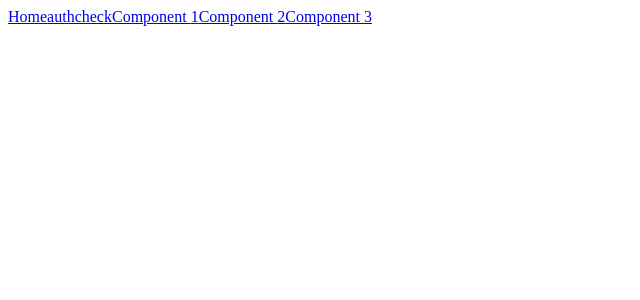
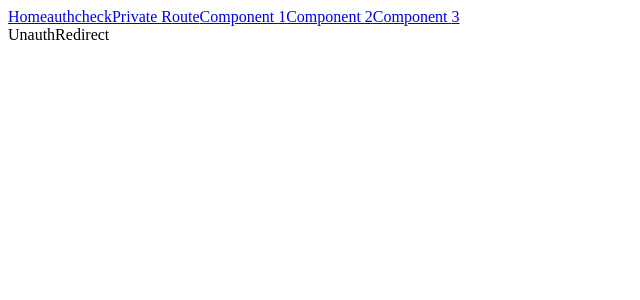
Before and after one commit to smerante/react-2019, a React (Create React App) app in the folder app1/: page /redirect in a window 1280 px wide. Shown: the top 300 px of the page, without its empty margins (0-640 px from the left). Built offline with nearby package versions, Linux system fonts and the light colour scheme; what auth0-js would draw is missing.

Commit message:
fix: protected routes

```diff
--- a/app1/src/containers/header.js
+++ b/app1/src/containers/header.js
@@ -21,6 +21,9 @@
         <Link to='/authcheck'>
           authcheck
         </Link>
+        <Link to='/privateroute'>
+          Private Route
+        </Link>
         {this.state.num.map(num =>
           <Link key={num.id} to={{ pathname: '/component/' + num.id }}>
             Component {num.id}
--- /dev/null
+++ b/app1/src/functional/protectedroutes.js
@@ -0,0 +1,10 @@
+import React from 'react';
+
+
+const ProtectedRoute = props => (
+    <div>
+        ProtectedRoute
+    </div>
+)
+
+export default ProtectedRoute;
--- /dev/null
+++ b/app1/src/functional/unauthredirect.js
@@ -0,0 +1,10 @@
+import React from 'react';
+
+
+const UnauthRedirect = props => (
+    <div>
+        UnauthRedirect
+    </div>
+)
+
+export default UnauthRedirect;
--- a/app1/src/routes.js
+++ b/app1/src/routes.js
@@ -6,11 +6,13 @@
 import Container1 from './containers/container1';
 import CallBack from './functional/callback';
 
-import { Router, Route, Switch } from 'react-router';
+import { Router, Route, Switch, Redirect } from 'react-router';
 import Header from './containers/header';
 import createBrowserHistory from './utils/history';
 
 import AuthCheck from './utils/auth-check';
+import UnauthRedirect from './functional/unauthredirect';
+import ProtectedRoute from './functional/protectedroutes';
 
 const auth = new Auth();
 
@@ -19,6 +21,15 @@
 		auth.handleAuth();
 	}
 }
+
+const PrivateRoute = ({ component: Component, auth }) => (
+	<Route render={
+		props =>
+			auth.isAuthenticated() === true
+				? <Component auth={auth} {...props} />
+				: <Redirect to={{ pathname: './redirect' }} />
+	} />
+)
 
 class Routes extends Component {
 
@@ -31,9 +42,14 @@
 						<Switch>
 							<Route exact path="/" render={() => <Container1 auth={auth} />} />
 							<Route path="/callback" render={(props) => { handleAuth(props); return <CallBack /> }} />
+							<Route path="/redirect" component={UnauthRedirect} />
+
 							{/* Desctructiorization  */}
 							<Route path="/component/:id" render={(props) => <div>Render Test: <Component1 {...props} /></div>} />
 							<Route path="/authcheck" render={() => <div>Rendering auth check <AuthCheck auth={auth} /></div>} />
+
+							<PrivateRoute path="/privateroute" auth={auth} component={ProtectedRoute} />
+
 						</Switch>
 					</div>
 				</Router>
```
